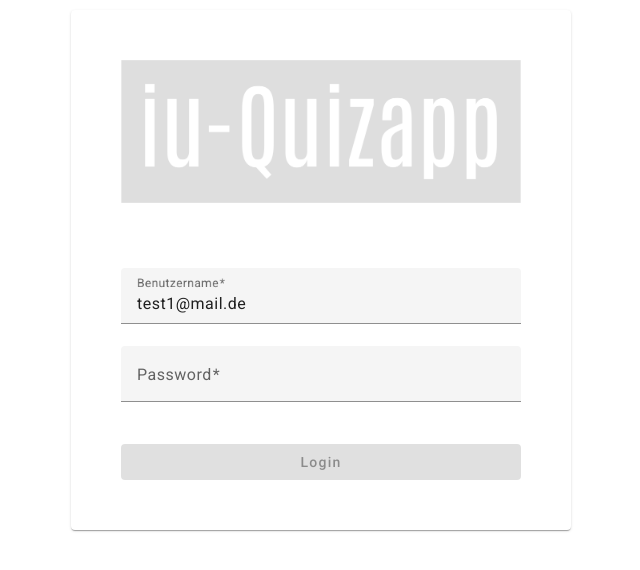
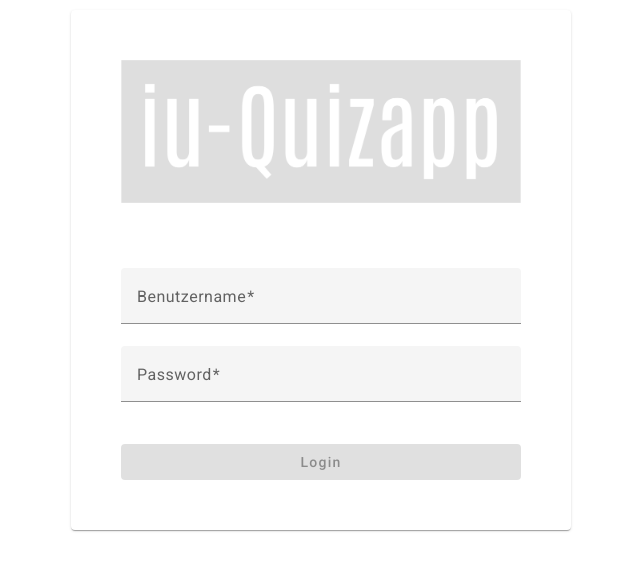
Before and after one commit to ale-coe/ISEF01, an Angular app in the folder FE/: page /login in a window 1280 px wide. Shown: the part 130-700 px from the top of the page, without its empty margins (319-959 px from the left). Built offline with nearby package versions, Linux system fonts and the light colour scheme; no server answers.

Commit message:
remove hardcoded loginname

```diff
--- a/FE/src/app/components/login/login.component.ts
+++ b/FE/src/app/components/login/login.component.ts
@@ -11,7 +11,7 @@ import { AuthService } from 'src/app/common/services/auth.service';
 export class LoginComponent {
   loggingIn = false;
   formGroup = new FormGroup({
-    username: new FormControl('test1@mail.de', {
+    username: new FormControl('', {
       validators: [Validators.required],
     }),
     password: new FormControl('', { validators: [Validators.required] }),
```
